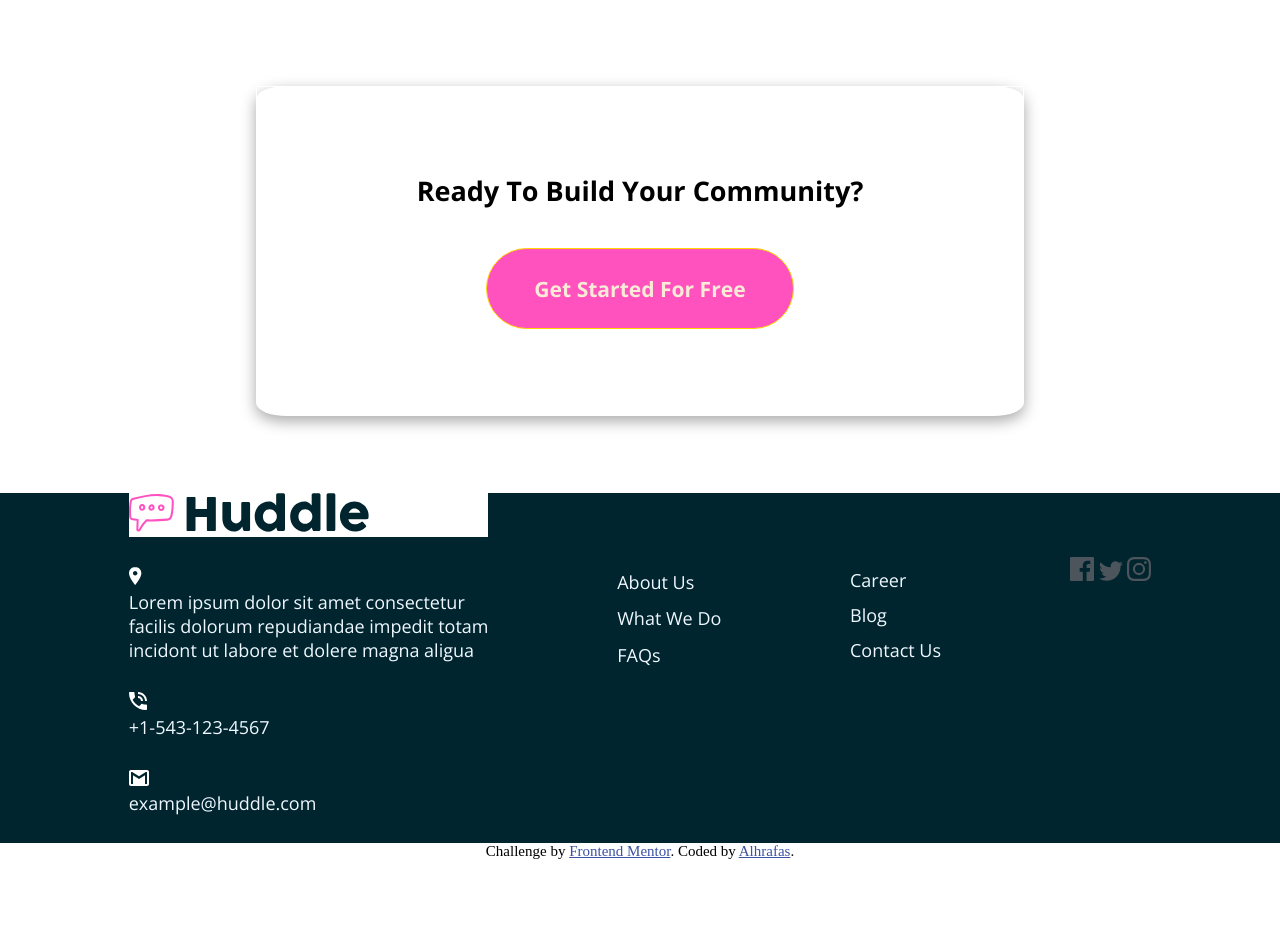
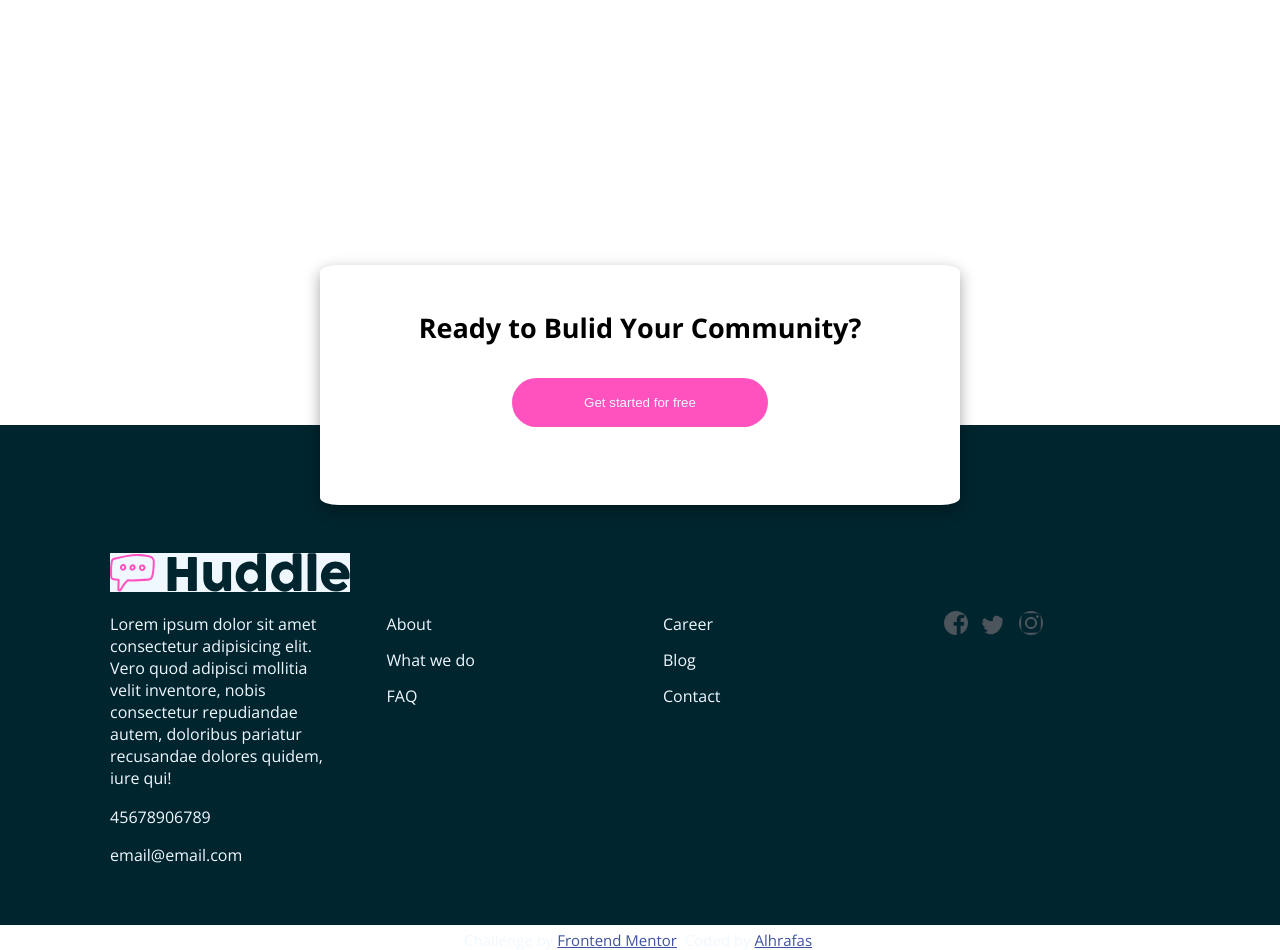
Before and after one commit to Alhrafas/huddle-landing-page, a plain HTML site: page huddle-landing-page-with-alternating-feature-blocks-master/index.html in a window 1280 px wide. Shown: the part 2280-3230 px from the top of the page. Before the commit the page ends 3140 px from the top, so only its background shows below. Drawn offline with nearby package versions, Linux system fonts and the light colour scheme.

Commit message:
initial commit

```diff
--- a/huddle-landing-page-with-alternating-feature-blocks-master/index.html
+++ b/huddle-landing-page-with-alternating-feature-blocks-master/index.html
@@ -125,67 +125,51 @@
       </div>
     </div>
 
+    <div class="parents">
       <footer>
-      <div class="r-main">
-        <div class="ready">
-          <h2>Ready To Build Your Community?</h2>
-        </div>
-        <div class="get">
-          <h3>Get Started For Free</h3>
+        <div class="footer_main">
+          <div class="footer_card">
+            <h3>Ready to Bulid Your Community?</h3>
+            <button>Get started for free</button>
           </div>
         </div>
 
-      <div class="parent-foot">
+        <div class="footer_content">
+          <div class="huddles">
+            <img src="./images/logo.svg" alt="" />
 
-        <div class="footer-catalog">
+            <p>
+              Lorem ipsum dolor sit amet consectetur adipisicing elit. Vero quod
+              adipisci mollitia velit inventore, nobis consectetur repudiandae
+              autem, doloribus pariatur recusandae dolores quidem, iure qui!
+            </p>
 
-          <div class="mail">
+            <p>45678906789</p>
 
-            <div class="h-logo">
-              <img src="./images/logo.svg" alt="huddle logoo">
+            <p>email@email.com</p>
           </div>
 
-            <div class="locate">
-              <img src="./images/icon-location.svg" alt="location logo">
-              <p>Lorem ipsum dolor sit amet consectetur</p>
-              <p>facilis dolorum repudiandae impedit totam</p>
-              <p>incidont ut labore et dolere magna aligua</p>
+          <div class="list_one">
+            <ul>
+              <li>About</li>
+              <li>What we do</li>
+              <li>FAQ</li>
+            </ul>
           </div>
 
-            <div class="tele">
-              <img src="./images/icon-phone.svg" alt="phone logo">
-              <p>+1-543-123-4567</p>
+          <div class="list_two">
+            <ul>
+              <li>Career</li>
+              <li>Blog</li>
+              <li>Contact</li>
+            </ul>
           </div>
 
-            <div class="email">
-              <img src="./images/icon-email.svg" alt="">
-
-              <p>example@huddle.com</p>
+          <div class="socials">
+            <img src="./images/icon-facebook.svg" alt="" />
+            <img src="./images/icon-twitter.svg" alt="" />
+            <img src="./images/icon-instagram.svg" alt="" />
           </div>
-          </div>
-
-          <div class="about">
-            <p>About Us</p>
-            <p>What We Do</p>
-            <p>FAQs</p>
-          </div>
-
-          <div class="carer">
-            <p>Career</p>
-            <p>Blog</p>
-            <p>Contact Us</p>
-          </div>
-
-          <div class="logos">
-            <img src="./images/icon-facebook.svg" alt="">
-            <img src="./images/icon-twitter.svg" alt="">
-            <img src="./images/icon-instagram.svg" alt="">
-          </div>
-
-
-
-        </div>
-
         </div>
         <p class="attribution">
           Challenge by
@@ -193,11 +177,10 @@
             >Frontend Mentor</a
           >. Coded by <a href="#">Alhrafas</a>.
         </p>
-      </div>
       </footer>
-
       <!-- <footer>
 
     </footer> -->
+    </div>
   </body>
 </html>
--- a/huddle-landing-page-with-alternating-feature-blocks-master/styles/style.css
+++ b/huddle-landing-page-with-alternating-feature-blocks-master/styles/style.css
@@ -227,7 +227,7 @@
       height: 70%;
       align-items: center;
       padding: 70px;
-      margin-bottom: 12%;
+      margin-bottom: 15%;
       box-shadow: rgba(0, 0, 0, 0.35) 0px 5px 15px;
       border-radius: 20px;
       margin-left: 5%;
@@ -267,115 +267,144 @@
 
 }
 
-
-footer {
-      /* border: 1px solid red; */
-      /* background-color: hsl(192, 100%, 9%); */
-
-      .r-main {
-            /* border: 1px solid gold; */
-            /* color: white;   */
-            background-color: white;
-            width: 60%;
-            height: 330px;
-            margin-left: 20%;
-            text-align: center;
-            font-size: 18px;
+.parents {
+      position: relative;
+      height: 100vh;
+      /* background-color: red; */
       font-family: 'Open Sans', sans-serif;
-            /* margin-bottom: 10%; */
-            box-shadow: rgba(0, 0, 0, 0.35) 0px 5px 15px;
-            border-radius: 4%;
-            /* position: absolute; */
-      }
-
-      .ready {
-            border: 1px solid white;
-            margin-top: 10%;
-            margin-bottom: 5%;
-      }
-
-      .r-main h2 {
-            margin-top: 11%;
-      }
-
-      .get {
-            border: 1px solid gold;
-            width: 40%;
-            margin-left: 30%;
-            background-color: hsl(322, 100%, 66%);
-            padding: 25px;
-            border-radius: 50px;
-
+      /* font-size: 18px; */
 
 }
 
-      .get h3 {
-            /* border: 1px solid green; */
-            color: antiquewhite;
+
+footer {
+      display: flex;
+      flex-direction: column;
+      justify-content: center;
+      align-items: center;
+      bottom: 0;
+      position: absolute;
+      width: 100%;
+      height: 500px;
+      background: green;
+      /* border: 1px solid orange; */
+      background-color: hsl(192, 100%, 9%);
 }
 
-      .footer-catalog {
-            /* border: 1px solid magenta; */
+.footer_content {
+      /* border: 2px solid black; */
+      width: 90%;
+      margin-left: auto;
+      margin-right: auto;
       display: flex;
+      margin-top: 50px;
       justify-content: space-evenly;
-            margin-top: 6%;
       color: aliceblue;
-            font-family: 'Open Sans', sans-serif;
-            font-size: 18px;
-            background-color: hsl(192, 100%, 9%);
-            height: 350px;
+      margin-top: 12%;
 
 }
 
-      .about {
-            margin-top: 5%;
-            /* font-size: 18px; */
-
-
+.footer_card {
+      width: 50%;
+      /* border: 2px solid wheat; */
+      position: absolute;
+      margin-left: auto;
+      margin-right: auto;
+      left: 50%;
+      bottom: 60%;
+      height: 240px;
+      transform: translate(-50%, -50%);
+      text-align: center;
+      box-shadow: rgba(0, 0, 0, 0.35) 0px 5px 15px;
+      background-color: white;
+      border-radius: 3%;
 
 }
 
-      .about p {
-            /* border: 1px solid yellow; */
-            margin-top: 12%;
-            margin-bottom: 12%;
+.footer_card h3 {
+      margin-top: 7%;
+      margin-bottom: 5%;
+      font-size: 27px;
 }
 
-      .carer {
-            /* border: 1px solid red; */
+.footer_card button {
+      background-color: hsl(322, 100%, 66%);
+      padding: 17px;
+      border-radius: 50px;
+      border: white;
+      width: 40%;
+      color: aliceblue;
+      /* box-shadow: rgba(0, 0, 0, 0.35) 0px 5px 15px; */
+}
+
+ul {
+      list-style: none;
+}
+
+.list_one {
+      /* border: 1px solid yellow; */
+      margin-top: 4%;
+}
+
+.list_two {
+      margin-top: 4%;
+
+}
+
+.socials {
       margin-top: 5%;
 }
 
-      .carer p {
-            margin-top: 12%;
-            margin-bottom: 12%;
-      }
-
-      .logos {
-            /* border: 1px solid goldenrod; */
-            margin-top: 5%;
+.socials img {
+      justify-content: space-between;
+      margin-left: 2%;
+      margin-right: 2%;
+      border-radius: 50%;
       color: aliceblue;
 }
 
-      .logos img {
-            /* border: 1px solid red; */
-            color: aliceblue;
+.list_two li {
+      margin-top: 6%;
+}
+
+.list_one li {
+      margin-top: 6%;
+      margin-bottom: auto;
+}
+
+.huddles {
+      width: 20%;
 
 }
 
-      .h-logo {
-            background-color: white;
-            margin-bottom: 8%;
+.huddles img {
+      color: aliceblue;
+      background-color: aliceblue;
+
 }
 
-      .locate {
-            /* border: 1px solid red; */
-            margin-bottom: 8%;
+.huddles p {
+      margin-top: 7%;
+
 }
 
-      .tele {
-            margin-bottom: 8%;
+.list_one {
+
+      width: 20%;
+}
+
+.list_two {
+
+      width: 20%;
+}
+
+.socials {
+      /* border: 1px solid red; */
+      width: 20%;
 }
 
 
+.attribution {
+      color: aliceblue;
+      margin-top: 5%;
 }
```
Also changed, not shown: huddle-landing-page-with-alternating-feature-blocks-master/test.html (added, +140 -0 lines), huddle-landing-page-with-alternating-feature-blocks-master/images/logo-facebook.svg (added), huddle-landing-page-with-alternating-feature-blocks-master/images/logo-instagram.svg (added), huddle-landing-page-with-alternating-feature-blocks-master/images/logo-twitter.svg (added). Lines whose indentation alone changed are shown as unchanged.
